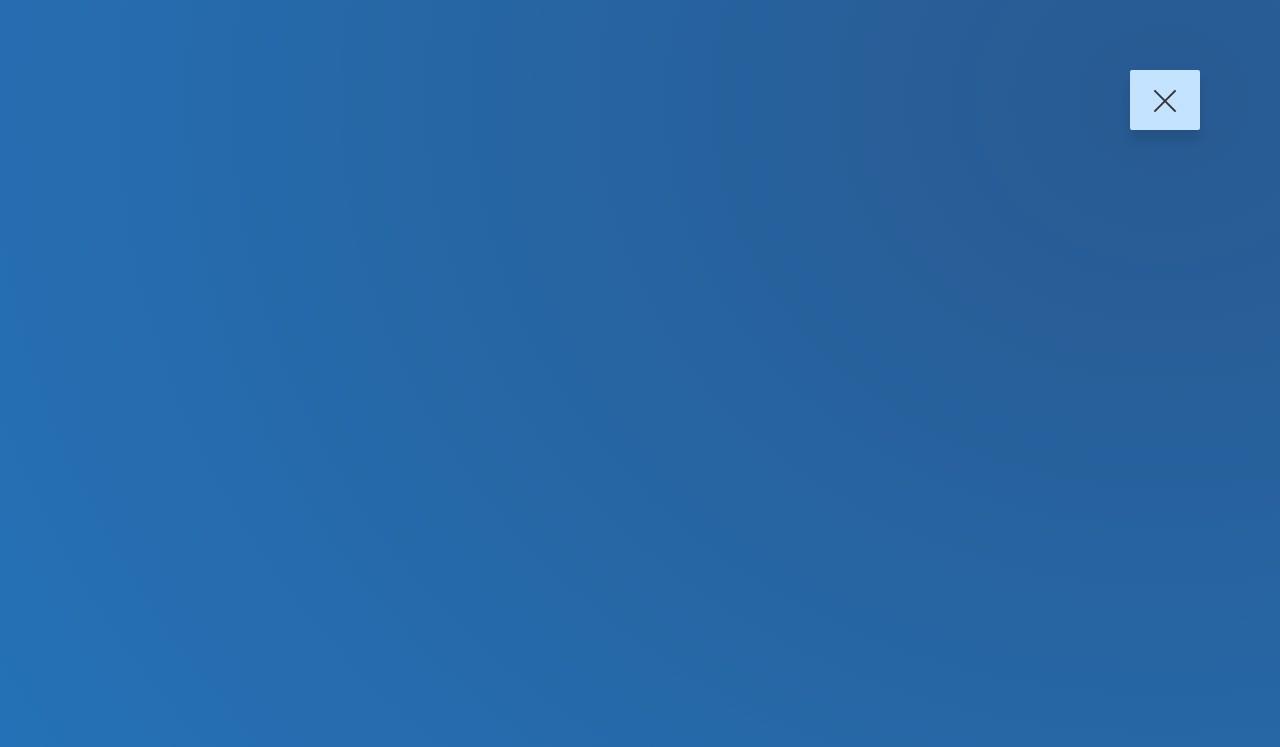
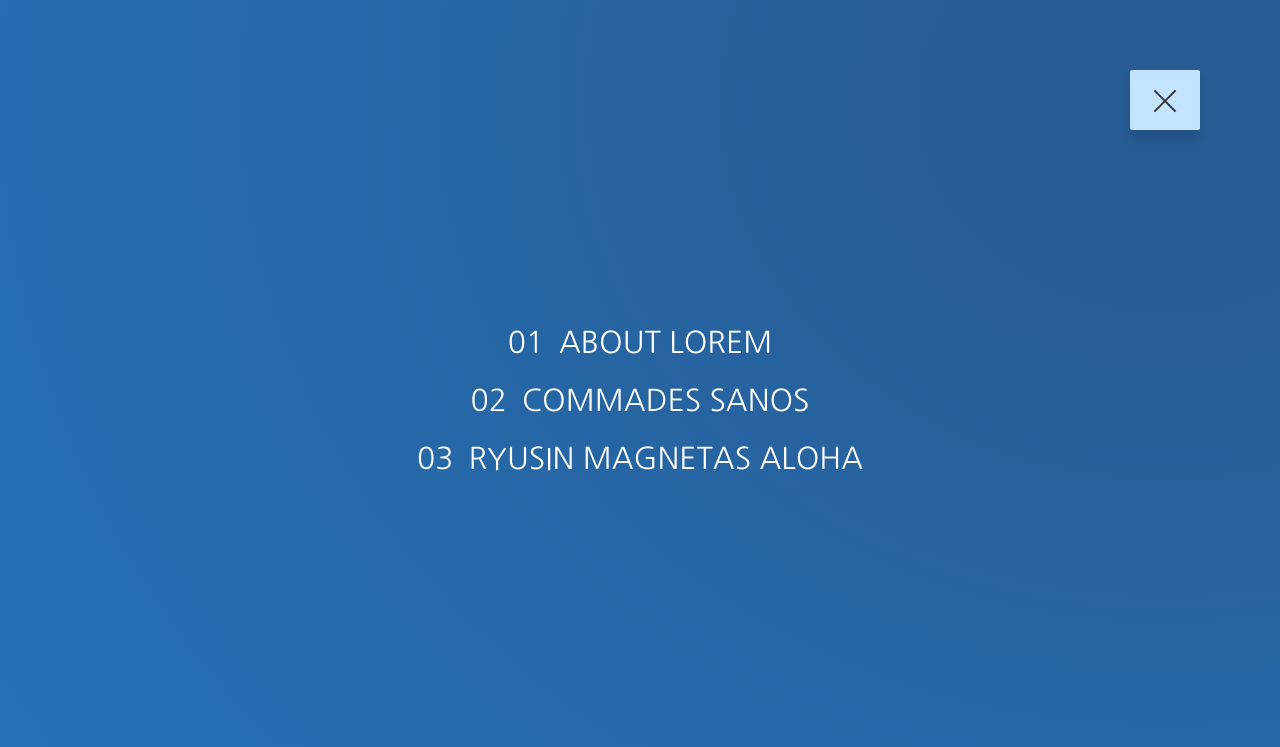
Before and after one commit to ParkHJ11/loremProject, a plain HTML site: page index.html in a window 1280 px wide. Both pictures are taken after a click on the label 1165 px from the left and 100 px from the top of the page. Shown: the top 747 px of the page. Drawn offline with Linux system fonts and the light colour scheme.

Commit message:
업데이트

```diff
--- a/index.html
+++ b/index.html
@@ -13,7 +13,23 @@
         <span class="nav-icon">&nbsp;</span>
       </label>
 
-      <div class="nav-bg">&nbsp;</div>
+      <div class="nav-bg">
+        &nbsp;
+      </div>
+
+      <div class="nav-body">
+        <ul class="nav-list">
+          <li class="nav-item">
+            <a href="" class="nav-link"><span>01</span>About Lorem</a>
+          </li>
+          <li class="nav-item">
+            <a href="" class="nav-link"><span>02</span>Commades Sanos</a>
+          </li>
+          <li class="nav-item">
+            <a href="" class="nav-link"><span>03</span>Ryusin Magnetas Aloha</a>
+          </li>
+        </ul>
+      </div>
     </nav>
 
     <header>
--- a/sass/components/_nav.scss
+++ b/sass/components/_nav.scss
@@ -89,4 +89,60 @@
     top: 0;
     transform: rotate(-135deg);
   }
+
+  // nav-body
+  &-body {
+    top: 0;
+    left: -120%;
+    position: fixed;
+    height: 100vh;
+    width: 100vw;
+    z-index: 1500;
+    transition: all 1s;
+    opacity: 0;
+  }
+  // ul
+  &-list {
+    position: absolute;
+    left: 50%;
+    top: 50%;
+    transform: translate(-50%, -50%);
+    list-style: none;
+    width: 100%;
+    text-align: center;
+  }
+  // li
+  &-item {
+  }
+  // a
+  &-link {
+    display: inline-block;
+    font-size: 3rem;
+    font-weight: 300;
+    padding: 1rem 2rem;
+    color: $color-white;
+    text-decoration: none;
+    text-transform: uppercase;
+
+    transition: all 0.4s;
+
+    background-image: linear-gradient(120deg, transparent 0%, transparent 50%, $color-white 50%);
+    background-size: 220%;
+
+    &:hover {
+      color: $color-primary;
+      background-position: 100%;
+      transform: translateX(1rem);
+    }
+
+    span {
+      display: inline-block;
+      margin-right: 1.5rem;
+    }
+  }
+
+  &-checkbox:checked ~ &-body {
+    left: 0;
+    opacity: 1;
+  }
 }
```
Also changed, not shown: css/index.css, 1 other file.
